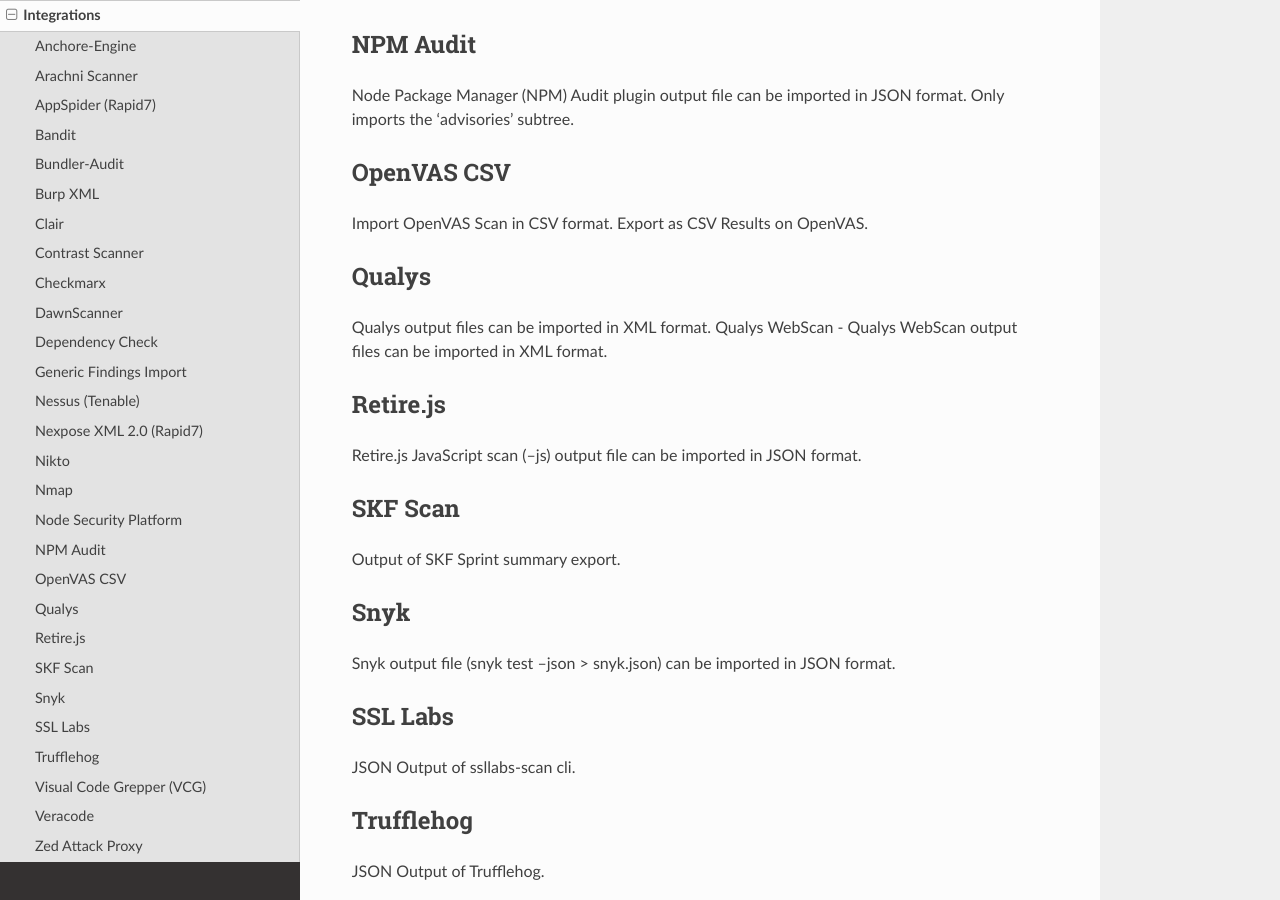
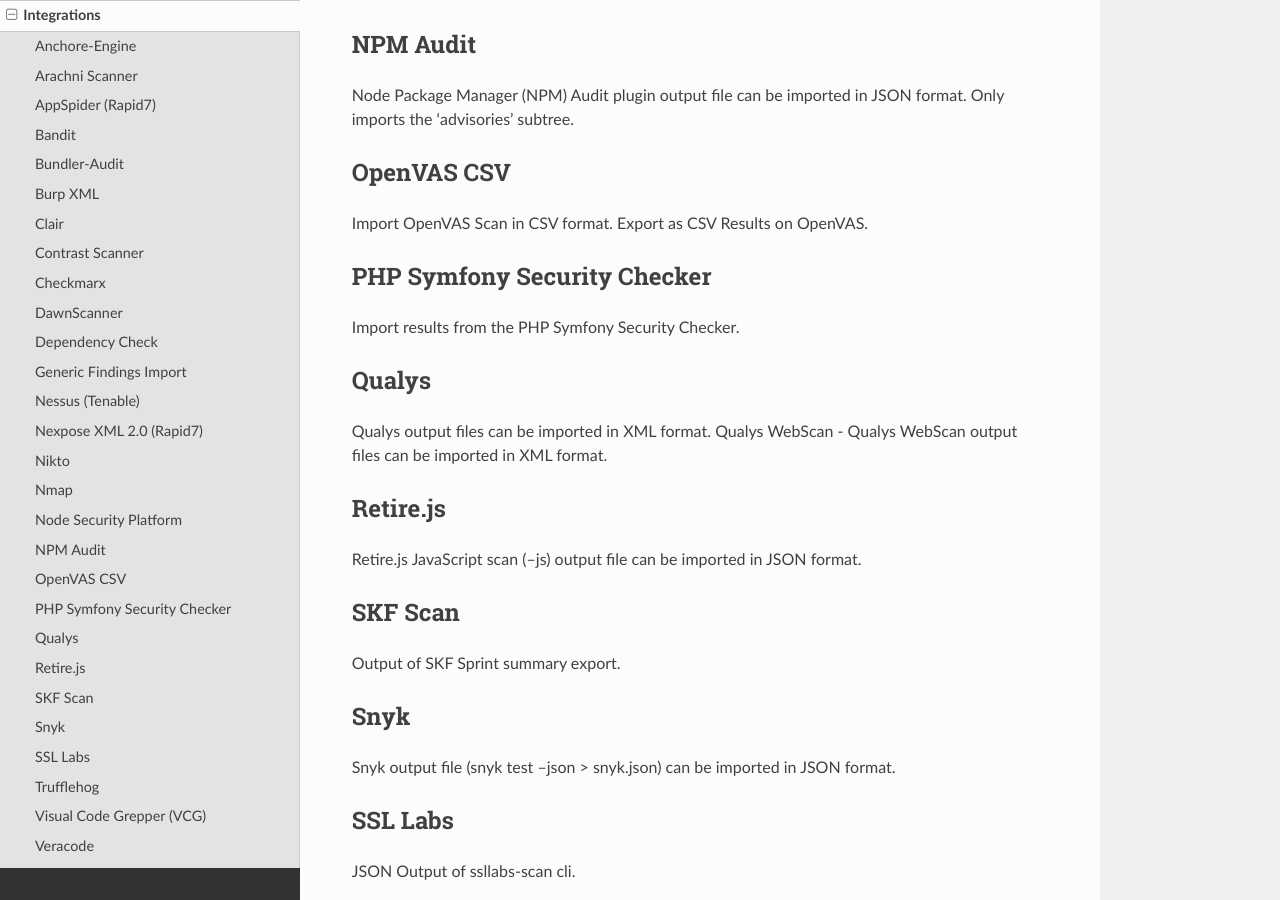
Before and after one commit to DefectDojo/Documentation, a Sphinx documentation site: the page built from docs/integrations.rst, in a window 1280 px wide and 900 px high, scrolled down 1998 px. Built offline with Sphinx 7.4.7 and the Read the Docs theme 2.0.0, drawn with Linux system fonts in a browser that asks for light colours.

Commit message:
add PHP Symfony Security Check as integration

```diff
--- a/docs/integrations.rst
+++ b/docs/integrations.rst
@@ -78,6 +78,10 @@
 OpenVAS CSV
 -----------
 Import OpenVAS Scan in CSV format. Export as CSV Results on OpenVAS.
+
+PHP Symfony Security Checker
+----------------------------
+Import results from the PHP Symfony Security Checker.
 
 Qualys
 ------
```
